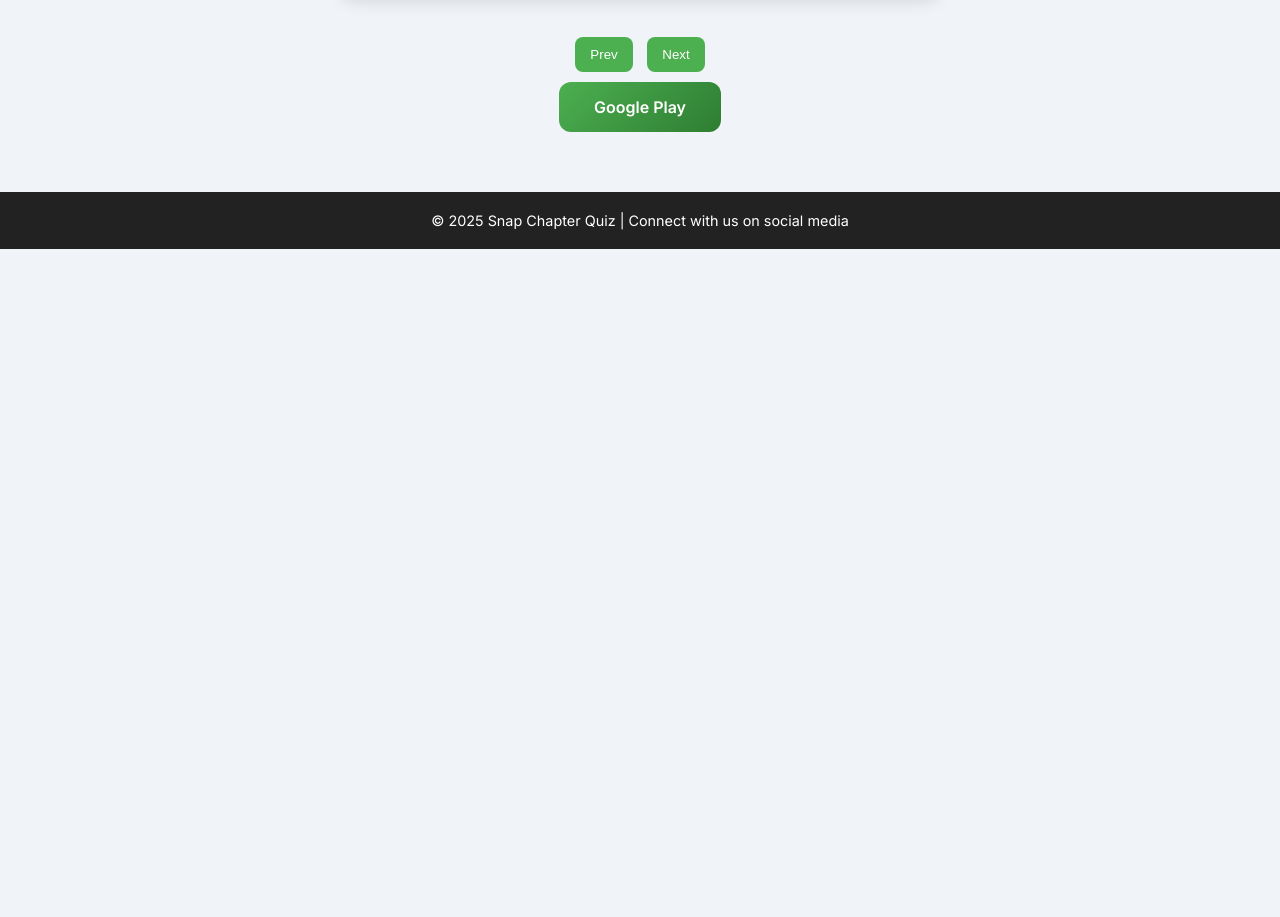
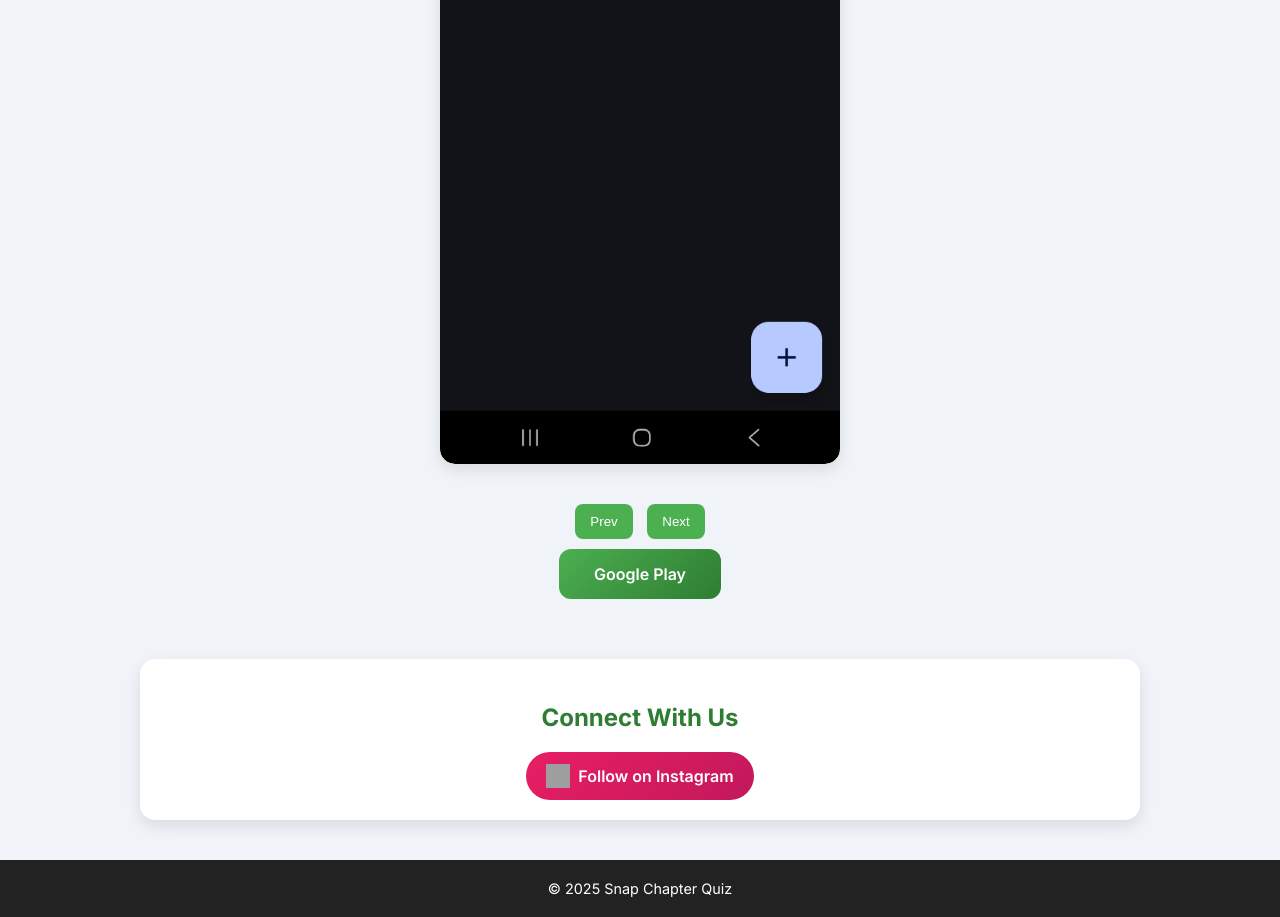
Before and after one commit to snapchapterquiz/snapchapterquiz, a plain HTML site: page index.html in a window 1280 px wide. Shown: the part 972-1889 px from the top of the page. Before the commit the page ends 1221 px from the top, so only its background shows below. Drawn offline with Linux system fonts and the light colour scheme; grey boxes are pictures that could not be loaded.

Commit message:
New changes

```diff
--- a/index.html
+++ b/index.html
@@ -70,7 +70,7 @@
     .carousel {
       position: relative;
       width: 100%;
-      max-width: 600px;
+      max-width: 400px;
       margin: 40px auto;
       overflow: hidden;
       border-radius: 15px;
@@ -134,6 +134,51 @@
       transform: translateY(-2px);
     }
 
+    .social-media {
+      text-align: center;
+      margin: 30px 0;
+      padding: 20px;
+      background: white;
+      border-radius: 15px;
+      box-shadow: 0 6px 15px rgba(0,0,0,0.1);
+    }
+
+    .social-media h3 {
+      color: #2E7D32;
+      margin-bottom: 20px;
+      font-size: 1.5em;
+    }
+
+    .social-links {
+      display: flex;
+      justify-content: center;
+      gap: 20px;
+    }
+
+    .social-link {
+      display: inline-flex;
+      align-items: center;
+      padding: 12px 20px;
+      background: linear-gradient(135deg, #E91E63, #C2185B);
+      color: white;
+      text-decoration: none;
+      border-radius: 25px;
+      transition: all 0.3s;
+      font-weight: 600;
+    }
+
+    .social-link:hover {
+      background: linear-gradient(135deg, #F06292, #AD1457);
+      transform: translateY(-2px);
+      box-shadow: 0 4px 12px rgba(233, 30, 99, 0.3);
+    }
+
+    .social-link img {
+      width: 24px;
+      height: 24px;
+      margin-right: 8px;
+    }
+
     footer {
       text-align: center;
       padding: 20px;
@@ -148,6 +193,14 @@
       }
       .feature img {
         width: 60px;
+      }
+      .social-links {
+        flex-direction: column;
+        align-items: center;
+      }
+      .social-link img {
+        width: 20px;
+        height: 20px;
       }
     }
   </style>
@@ -168,7 +221,7 @@
         <p>Convert chapter images into editable text instantly using AI.</p>
       </div>
       <div class="feature">
-        <img src="https://img.icons8.com/color/96/000000/quiz.png" alt="Smart Quizzes">
+        <img src="https://img.icons8.com/color/96/000000/questions.png" alt="Smart Quizzes">
         <h3>Smart Quizzes</h3>
         <p>Generate quizzes automatically from any chapter content for effective learning.</p>
       </div>
@@ -182,13 +235,19 @@
     <div class="carousel">
       <div class="carousel-track">
         <div class="carousel-slide">
-          <img src="https://via.placeholder.com/600x400.png?text=Screenshot+1" alt="Screenshot 1">
+          <img src="images/screenshots/screenshot1.jpg" alt="App Home Screen">
         </div>
         <div class="carousel-slide">
-          <img src="https://via.placeholder.com/600x400.png?text=Screenshot+2" alt="Screenshot 2">
+          <img src="images/screenshots/screenshot2.jpg" alt="Photo Capture Interface">
         </div>
         <div class="carousel-slide">
-          <img src="https://via.placeholder.com/600x400.png?text=Screenshot+3" alt="Screenshot 3">
+          <img src="images/screenshots/screenshot3.jpg" alt="Quiz Generation">
+        </div>
+        <div class="carousel-slide">
+          <img src="images/screenshots/screenshot4.jpg" alt="Quiz Results">
+        </div>
+        <div class="carousel-slide">
+          <img src="images/screenshots/screenshot5.jpg" alt="Progress Tracking">
         </div>
       </div>
     </div>
@@ -201,10 +260,20 @@
       <a href="https://play.google.com/store/apps/details?id=com.snapchapterquiz" target="_blank">Google Play</a>
     </div>
 
+    <div class="social-media">
+      <h3>Connect With Us</h3>
+      <div class="social-links">
+        <a href="https://www.instagram.com/snapchapterquiz/" target="_blank" class="social-link">
+          <img src="https://img.icons8.com/color/48/000000/instagram-new--v1.png" alt="Instagram">
+          Follow on Instagram
+        </a>
+      </div>
+    </div>
+
   </div>
 
   <footer>
-    &copy; 2025 Snap Chapter Quiz | Connect with us on social media
+    &copy; 2025 Snap Chapter Quiz
   </footer>
 
   <script>
```
Also changed, not shown: images/screenshots/screenshot1.jpg (added), images/screenshots/screenshot2.jpg (added), images/screenshots/screenshot3.jpg (added), images/screenshots/screenshot4.jpg (added), images/screenshots/screenshot5.jpg (added), 2 other files.
